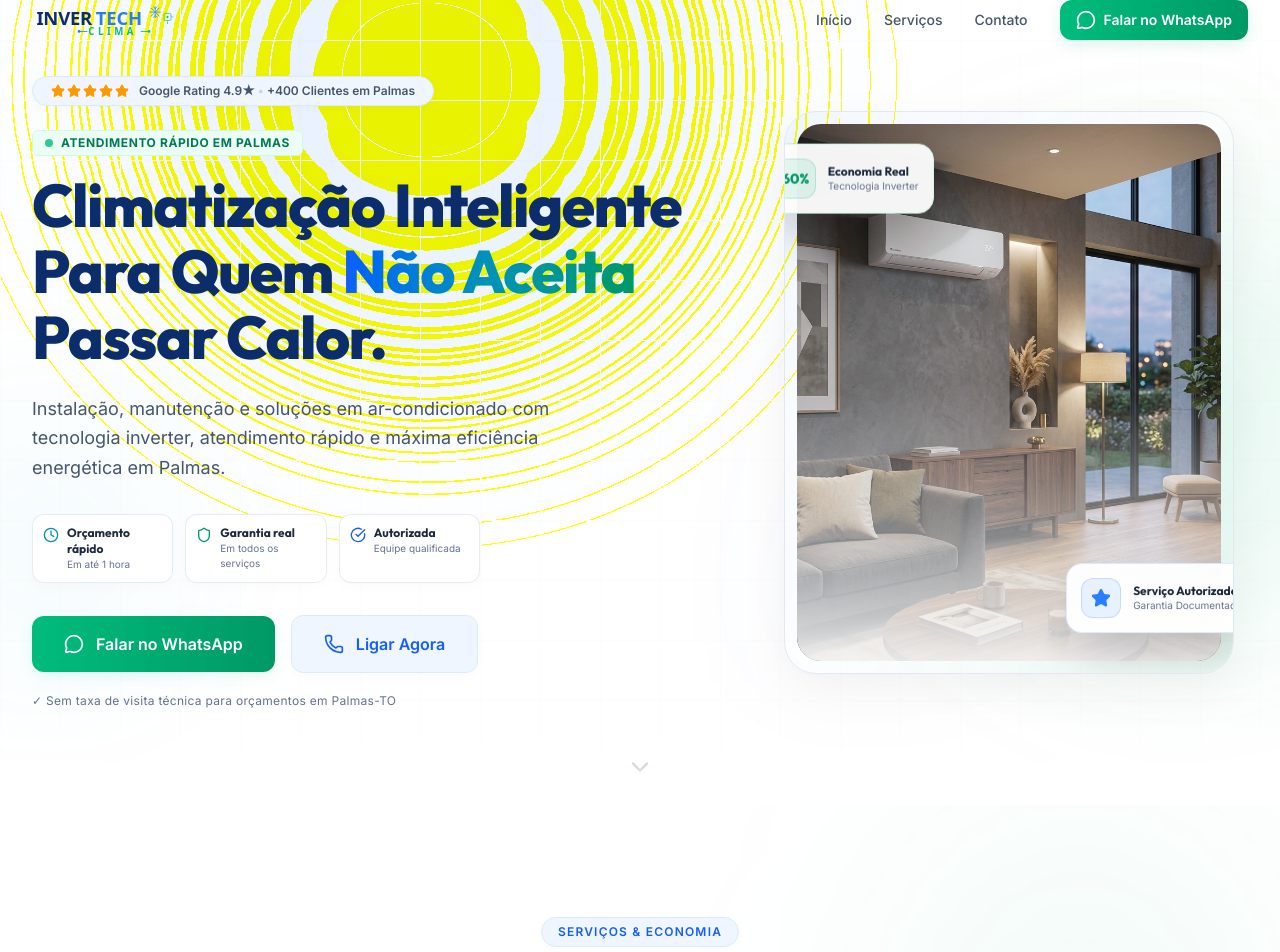
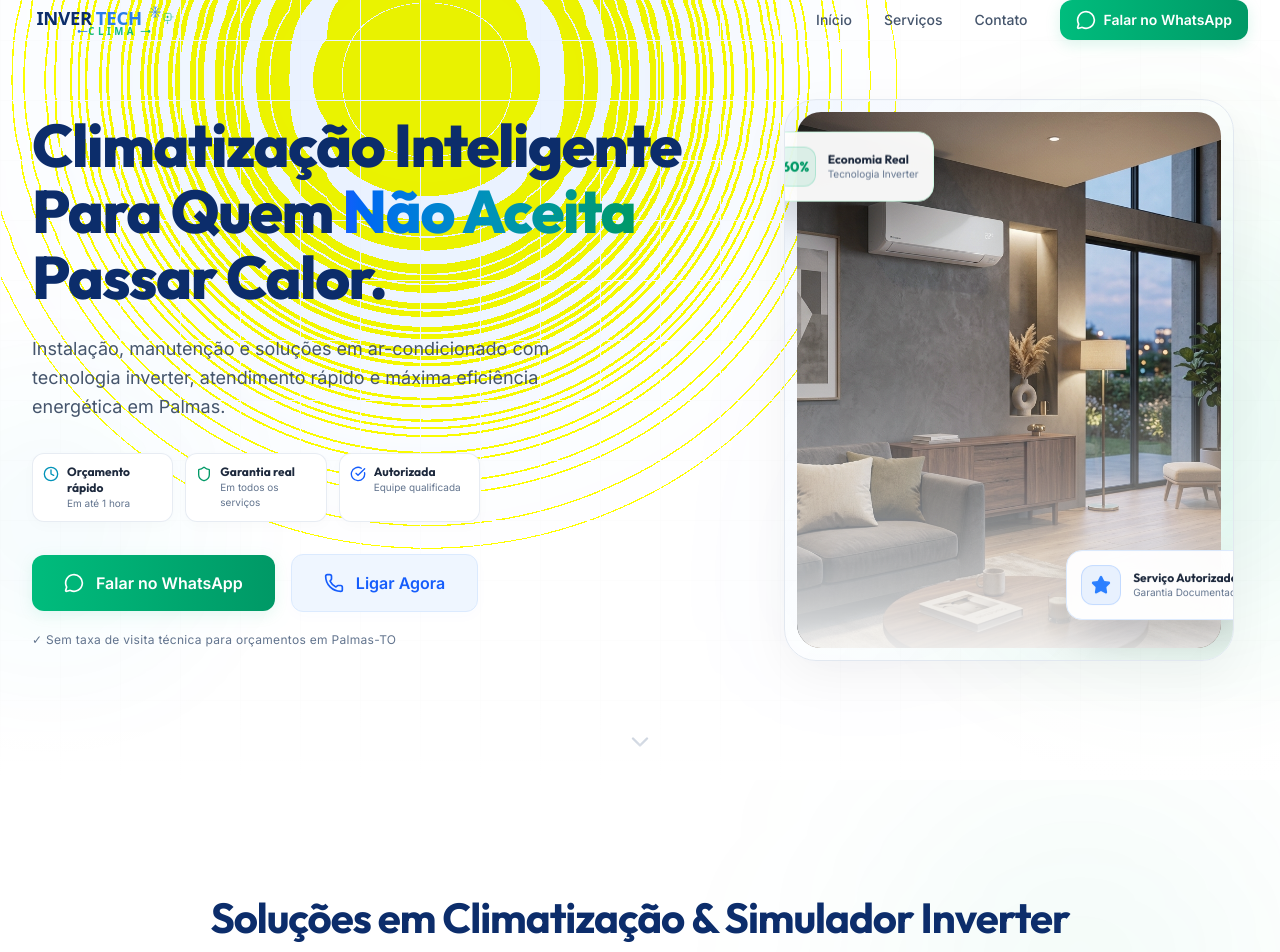
Before and after one commit to Reinatofarias/lpinvertechclima, a Next.js app: page / in a window 1280 px wide. Shown: the part 20-972 px from the top of the page. Built offline with nearby package versions, Linux system fonts and the light colour scheme.

Commit message:
design: remove generic badge pills to eliminate template-like visual aesthetic for high-end bespoke look

```diff
--- a/src/components/sections/HeroSection.tsx
+++ b/src/components/sections/HeroSection.tsx
@@ -58,38 +58,7 @@ export default function HeroSection() {
           {/* Left Column: Headline and CTAs */}
           <div className="lg:col-span-7 text-center lg:text-left flex flex-col justify-center">
 
-            {/* Google trust badge */}
-            <motion.div
-              variants={fadeInUp}
-              initial="hidden"
-              animate="visible"
-              className="flex justify-center lg:justify-start mb-6"
-            >
-              <div className="inline-flex items-center gap-2.5 px-4.5 py-1.5 rounded-full bg-blue-50 border border-blue-100 shadow-[0_2px_10px_rgba(37,99,235,0.03)] backdrop-blur-md">
-                <div className="flex gap-0.5 text-amber-500">
-                  {[...Array(5)].map((_, i) => (
-                    <Star key={i} className="w-3.5 h-3.5 fill-current" />
-                  ))}
-                </div>
-                <span className="text-slate-600 text-xs font-semibold">
-                  Google Rating 4.9★ <span className="text-slate-300">•</span> +400 Clientes em Palmas
-                </span>
-              </div>
-            </motion.div>
 
-            {/* Badge Local */}
-            <motion.div
-              variants={fadeInUp}
-              initial="hidden"
-              animate="visible"
-              transition={{ delay: 0.05 }}
-              className="mb-4 flex justify-center lg:justify-start"
-            >
-              <span className="inline-flex items-center gap-2 px-3 py-1 rounded-md bg-emerald-50 border border-emerald-100 text-emerald-700 text-xs font-bold tracking-wider uppercase">
-                <span className="w-2 h-2 rounded-full bg-emerald-500 animate-pulse" />
-                Atendimento Rápido em Palmas
-              </span>
-            </motion.div>
 
             {/* Headline - Using original #0C2D6B brand blue */}
             <motion.h1
--- a/src/components/sections/ServicesSection.tsx
+++ b/src/components/sections/ServicesSection.tsx
@@ -50,9 +50,6 @@ export default function ServicesSection() {
             whileInView="visible"
             viewport={viewportConfig}
           >
-            <div className="inline-flex items-center gap-2 px-3 py-1 rounded-md bg-emerald-50 border border-emerald-100 text-emerald-700 text-xs font-bold uppercase tracking-wider">
-              Compromisso Invertech
-            </div>
             <h3 className="text-2xl md:text-3xl font-bold text-[#0C2D6B] font-outfit leading-tight">
               O serviço mais limpo e qualificado de Palmas
             </h3>
@@ -179,9 +176,6 @@ export default function ServicesSection() {
 
             {/* Header */}
             <div className="mb-6 text-center">
-              <span className="px-3 py-1 rounded-full bg-emerald-50 border border-emerald-100 text-emerald-700 text-[10px] font-bold tracking-wider uppercase">
-                Simulador de Economia Inverter
-              </span>
               <h3 className="text-xl md:text-2xl font-bold text-[#0C2D6B] font-outfit mt-2">
                 Veja o quanto você economiza na conta de luz de Palmas
               </h3>
--- a/src/components/sections/TestimonialsSection.tsx
+++ b/src/components/sections/TestimonialsSection.tsx
@@ -111,9 +111,6 @@ export default function TestimonialsSection() {
           <div className="absolute top-0 left-1/2 -translate-x-1/2 w-[300px] h-[300px] bg-emerald-500/[0.04] rounded-full blur-[80px] pointer-events-none" />
 
           <div className="relative z-10 max-w-2xl mx-auto">
-            <span className="inline-flex items-center gap-2 px-3.5 py-1 mb-6 rounded-full bg-emerald-50 border border-emerald-100 text-emerald-700 text-xs font-semibold tracking-wider uppercase">
-              Orçamento Rápido em Palmas
-            </span>
             <h3 className="text-2xl md:text-4xl font-bold text-[#0C2D6B] font-outfit mb-4">
               Pronto para ter o máximo conforto com economia?
             </h3>
--- a/src/components/ui/SectionHeading.tsx
+++ b/src/components/ui/SectionHeading.tsx
@@ -26,20 +26,7 @@ export default function SectionHeading({
       whileInView="visible"
       viewport={viewportConfig}
     >
-      {badge && (
-        <span
-          className={`
-            inline-block px-4 py-1.5 mb-4 rounded-full text-xs font-semibold tracking-widest uppercase
-            ${
-              light
-                ? "bg-blue-500/10 text-blue-400 border border-blue-500/20"
-                : "bg-blue-50 text-blue-600 border border-blue-100 shadow-[0_2px_10px_rgba(37,99,235,0.02)]"
-            }
-          `}
-        >
-          {badge}
-        </span>
-      )}
+
       <h2
         className={`
           text-2xl md:text-4xl lg:text-[42px] font-bold leading-tight tracking-tight font-outfit
```
